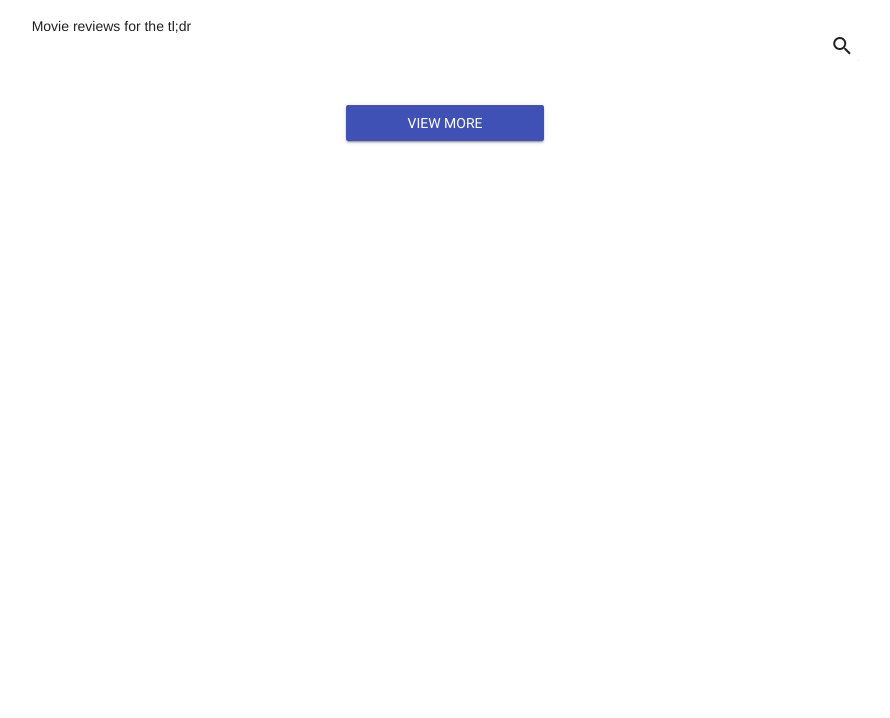
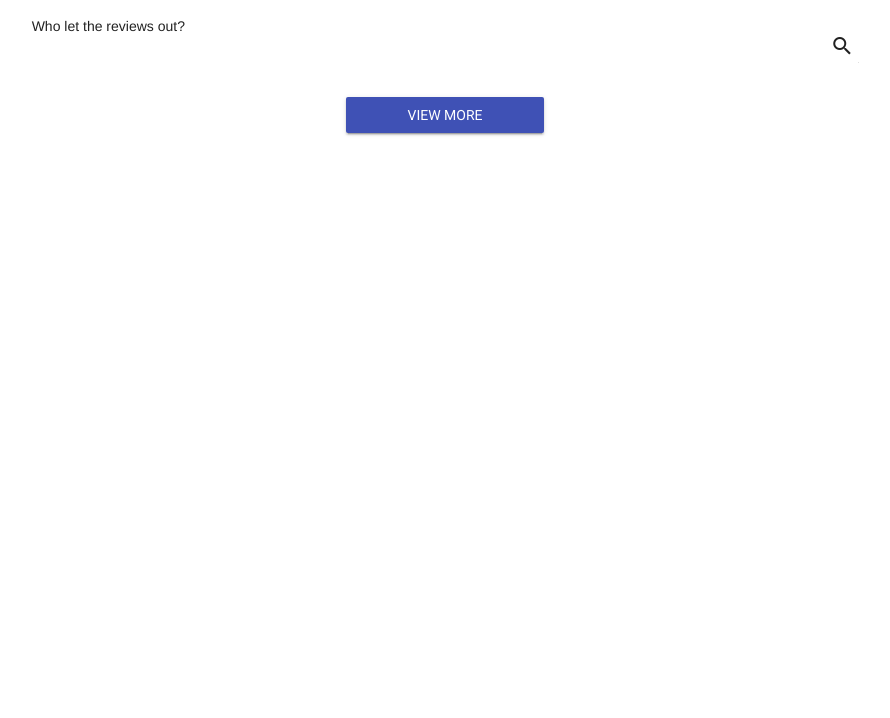
Before and after one commit to jdrub/doughouse, a website: page index.html in a window 1280 px wide. Shown: the part 82-800 px from the top of the page, without its empty margins (195-1085 px from the left). Drawn offline with nearby package versions, Linux system fonts and the light colour scheme; no server answers.

Commit message:
aligned search bar and site description for all devices

```diff
--- a/css/index.css
+++ b/css/index.css
@@ -34,3 +34,7 @@
 .review-card > .review-date{
   height: 10px;
 }
+
+.searchBox {
+  padding: 10px 0;
+}
--- a/index.html
+++ b/index.html
@@ -19,10 +19,10 @@
     </div>
 
     <div class="mdl-grid">
-      <p class="mdl-cell mdl-cell--4-col mdl-cell--2-offset-desktop">
-        Movie reviews for the tl;dr
+      <p class="mdl-cell mdl-cell--4-col-desktop mdl-cell--4-col-tablet mdl-cell--2-col-phone  mdl-cell--2-offset-desktop">
+        Who let the reviews out?
       </p>
-      <div class="mdl-cell mdl-cell--4-col mdl-textfield mdl-js-textfield mdl-textfield--expandable
+      <div class="searchBox mdl-cell mdl-cell--4-col-desktop mdl-cell--4-col-tablet mdl-cell--2-col-phone  mdl-textfield mdl-js-textfield mdl-textfield--expandable
                   mdl-textfield--floating-label mdl-textfield--align-right">
         <label class="mdl-button mdl-js-button mdl-button--icon"
                for="waterfall-exp">
```
